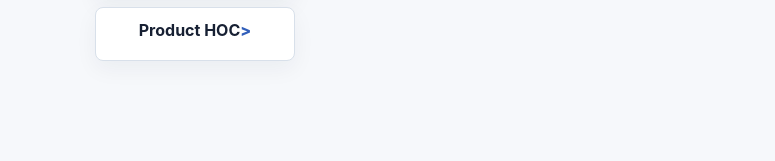
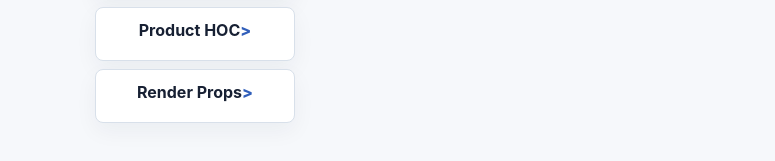
Before and after one commit to Anand-1/typescript-app, a React (Create React App) app: page /reactpatterns in a window 1280 px wide. Shown: the part 505-666 px from the top of the page, without its empty margins (9-784 px from the left). Built offline with nearby package versions, Linux system fonts and the light colour scheme.

Commit message:
route duplication fix

```diff
--- a/src/AppRoutes.tsx
+++ b/src/AppRoutes.tsx
@@ -65,6 +65,7 @@ export const appRoutes: AppRoute[] = [
       },
       { path: "hocPerson", label: "Person HOC", element: <Persons /> },
       { path: "hoc", label: "Product HOC", element: <ProductsListWithSearch /> },
+      { path: "renderProps", label: "Render Props", element: <ParentComponent /> }
     ],
   },
   { path: "/reactQuery", label: "React Query", element: <ReactQuery /> },
@@ -78,7 +79,6 @@ export const appRoutes: AppRoute[] = [
   },
   { path: "/lazyloading", label: "Lazy Loading", element: <Landing /> },
   { path: "/errorboundary", label: "Error Boundary", element: <ErrorApp /> },
-  { path: "/renderProps", label: "Render Props", element: <ParentComponent /> },
   { path: "/optimizations", label: "Optimizations", element: <Optimizations /> },
   { path: "/learningSlider", label: "Learning Carousel", element: <LearningSlider /> },
   { path: "/imageSlider", label: "Image Carousel", element: <ImageSlider /> },
--- a/src/HooksUsage/hooks.tsx
+++ b/src/HooksUsage/hooks.tsx
@@ -1,34 +1,12 @@
 import { ReactNode } from "react"
 import "./styles.css";
 import { Link, Outlet } from "react-router-dom";
-import UseStateUsage from "./UseStateUsage/UseStateUsage";
-import UseEffectUsage from "./UseEffects/UseEffectUsage";
-import UseCallBackUsage from "./UseCallBacks/UseCallBackUsage";
-import UseMemoUsage from "./UseMemos/UseMemoUsage";
-import CustomHooks from "./CustomHooks/CustomHooks";
-import UseReducerUnd from "./UseReducers/UseReducerUnd";
-import UserRefUsage from "./UseRefs/UseRefUsage";
-
-type HookRoute = {
-    path: string;
-    label: string;
-    element: ReactNode;
-};
+import { appRoutes } from "../AppRoutes";
 
 export const Hooks = () => {
+    const parent = appRoutes.find((r) => r.path === "/hooks/*");
+    const hookRoutes = parent?.children ?? [];
 
-    const hookRoutes: HookRoute[] = [
-        { path: "useStates", label: "Use State", element: <UseStateUsage /> },
-        { path: "useEffects", label: "Use Effect", element: <UseEffectUsage /> },
-        { path: "useRefs", label: "Use Ref", element: <UserRefUsage /> },
-        {
-            path: "useCallbacks",
-            label: "Use Callback",
-            element: <UseCallBackUsage />,
-        },
-        { path: "useMemos", label: "Use Memo", element: <UseMemoUsage /> },
-        { path: "useCustoms", label: "Custom Hooks", element: <CustomHooks /> },
-        { path: "usereducers", label: "Use Reducer", element: <UseReducerUnd /> },]
     return (
         <>
             <div className="content-grid">
@@ -43,6 +21,7 @@ export const Hooks = () => {
                 <div className="content-box">
                     <Outlet />
                 </div>
-            </div></>
+            </div>
+        </>
     )
 }
--- a/src/ReactPatterns/ReactPatterns.tsx
+++ b/src/ReactPatterns/ReactPatterns.tsx
@@ -1,12 +1,7 @@
 import { ReactNode } from "react"
 import { Link, Outlet } from "react-router-dom";
 import "../HooksUsage/styles.css";
-import HigherOrder from "./HOC/HigherOrder";
-import HigherOrder2 from "./HOC/HigherOrder2";
-import HigherOrder3 from "./HOC/HigherOrder3";
-import HigherOrderAuthentication from "./HOC/HigherOrderAuthentication";
-import Persons from "./HOC/PersonHOC/Persons";
-import ProductsListWithSearch from "./HOC/ProductHOC/SearchCard";
+import { appRoutes } from "../AppRoutes";
 
 
 type PattternRoute = {
@@ -16,21 +11,8 @@ type PattternRoute = {
 };
 
 export const ReactPatterns = () => {
-    const patternRoutes: PattternRoute[] = [
-        { path: "higherorder", label: "Higher Order", element: <HigherOrder /> },
-        { path: "higherorder2", label: "Higher Order 2", element: <HigherOrder2 /> },
-        { path: "higherorder3", label: "Higher Order 3", element: <HigherOrder3 /> },
-        {
-            path: "higherorderAuthentication",
-            label: "HOC Authentication",
-            element: <HigherOrderAuthentication />,
-        },
-        { path: "hocPerson", label: "Person HOC", element: <Persons /> },
-        {
-            path: "hoc",
-            label: "Product HOC",
-            element: <ProductsListWithSearch />,
-        }]
+    const parent = appRoutes.find((r) => r.path === "/reactpatterns/*");
+    const patternRoutes = parent?.children ?? [];
 
     return (
         <>
```
